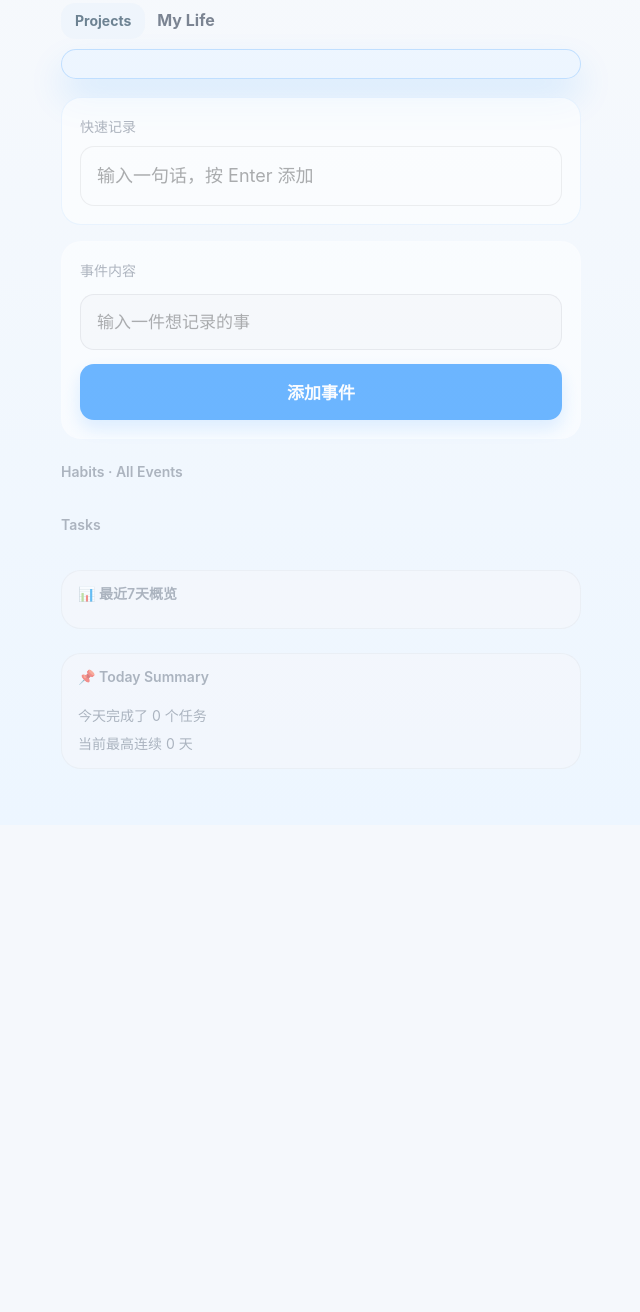
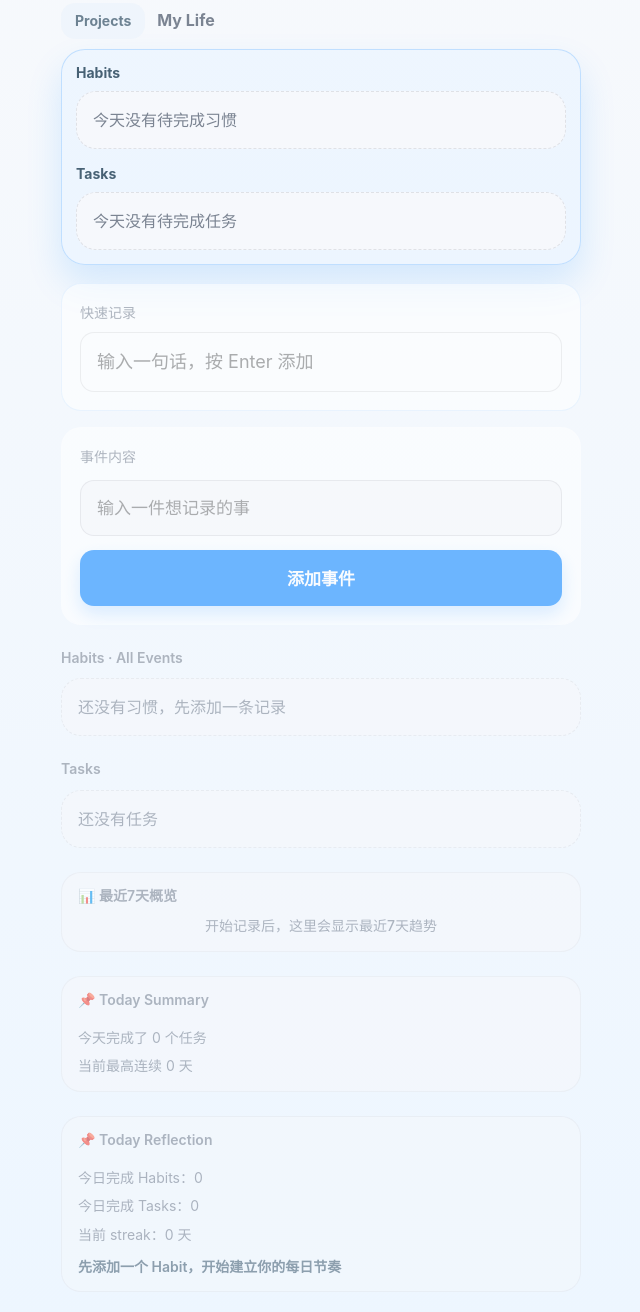
Before and after one commit to Evelynxun/lifelog-app, a plain HTML site: page index.html in a window 1280 px wide. Shown: the part 104-1416 px from the top of the page, without its empty margins (319-959 px from the left). Before the commit the page ends 929 px from the top, so only its background shows below. Drawn offline with Linux system fonts and the light colour scheme.

Commit message:
Add files via upload

```diff
--- a/index.html
+++ b/index.html
@@ -50,7 +50,10 @@
                 🎉 今天完成得很好
               </p>
             </div>
-            <ul class="event-list today-list" id="todayList" aria-label="今日待完成事件"></ul>
+            <p class="today-group-title">Habits</p>
+            <ul class="event-list today-list" id="todayList" aria-label="今日待完成习惯"></ul>
+            <p class="today-group-title">Tasks</p>
+            <ul class="event-list today-list" id="todayTaskList" aria-label="今日待完成任务"></ul>
           </section>
 
           <div class="quick-entry">
@@ -95,6 +98,14 @@
             <p id="todaySummaryText"></p>
             <p id="todayStreakText"></p>
           </section>
+
+          <section class="daily-summary reflection-section" aria-labelledby="reflection-title">
+            <h2 class="section-title" id="reflection-title">📌 Today Reflection</h2>
+            <p id="reflectionHabitsText"></p>
+            <p id="reflectionTasksText"></p>
+            <p id="reflectionStreakText"></p>
+            <p class="reflection-note" id="reflectionNote"></p>
+          </section>
         </section>
       </section>
     </main>
```
